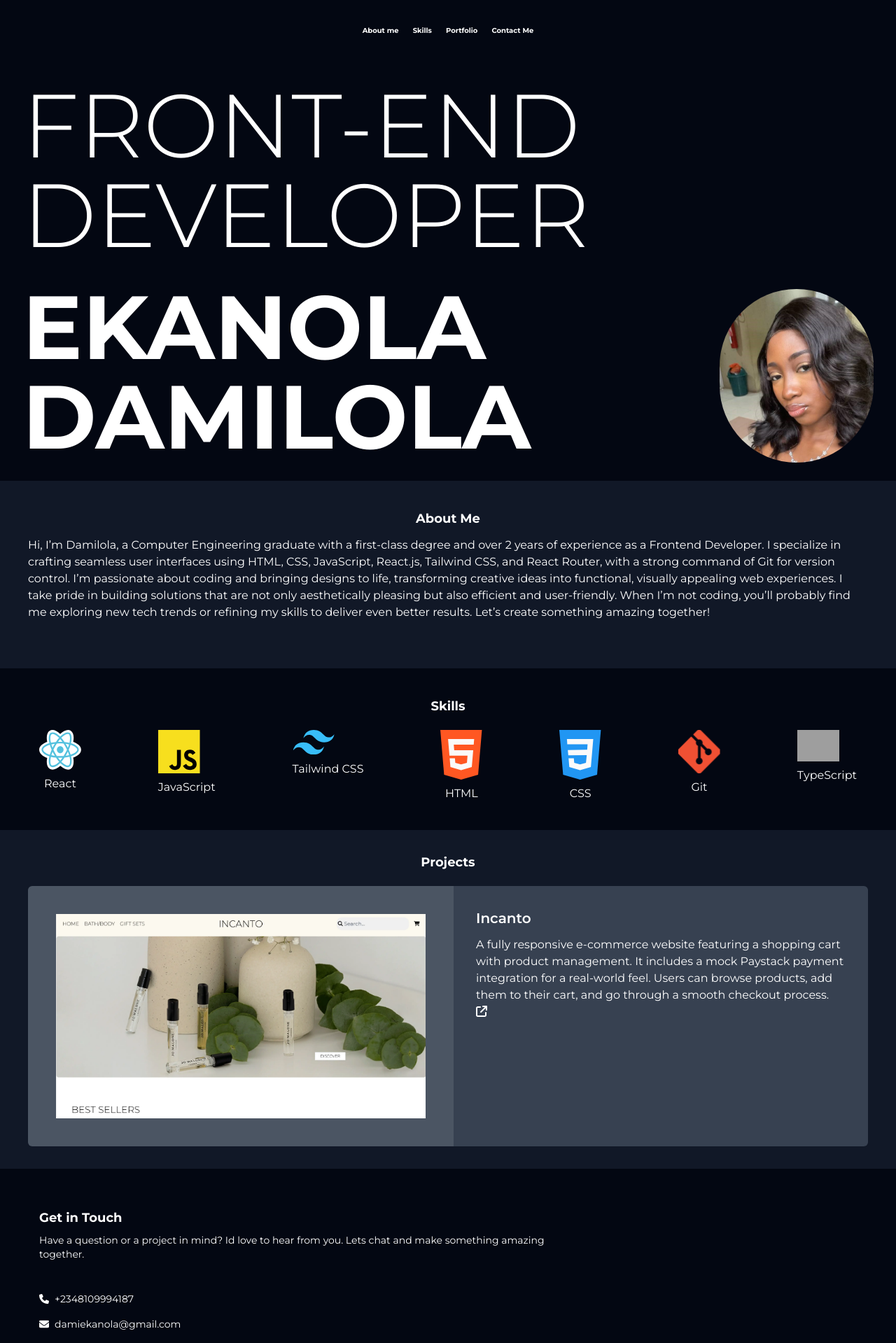
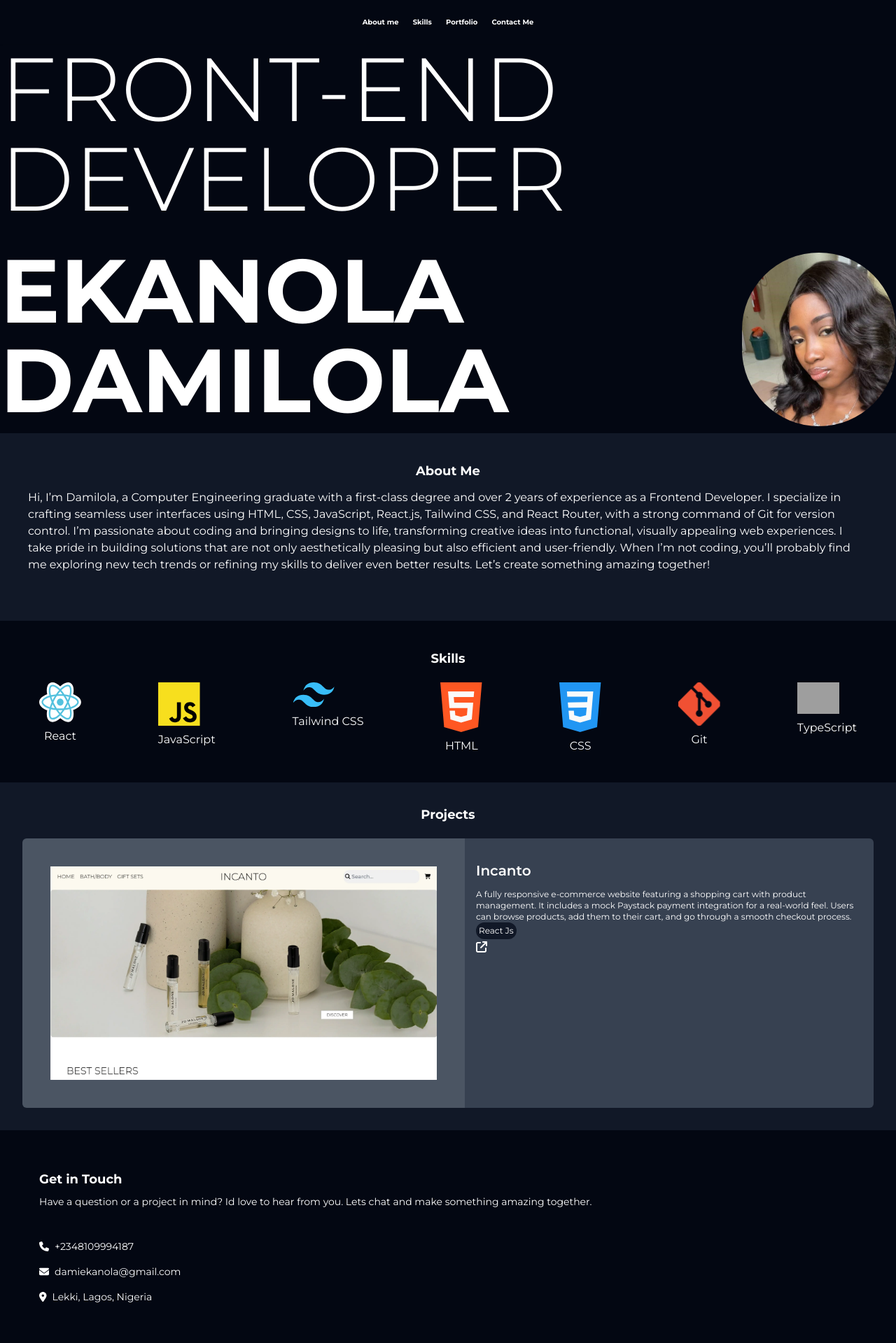
Before and after one commit to damiekanola/portfolio, a React (Vite) app: page / in a window 1280 px wide. Shown: the top 1919 px of the page at 70% size. Built offline with nearby package versions, Linux system fonts and the light colour scheme; grey boxes are pictures that could not be loaded.

Commit message:
add tech stack for project

```diff
--- a/src/App.jsx
+++ b/src/App.jsx
@@ -1,14 +1,18 @@
 import "./App.css";
 import Header from "./components/Header";
+import Navbar from "./components/Navbar";
 import About from "./components/About";
 import Contact from "./components/Contact";
 import Skills from "./components/Skills";
 import Projects from "./components/projects";
+import Hero from "./components/Hero";
 
 function App() {
   return (
     <>
-      <Header />
+      <Navbar />
+      <Hero />
+      {/* <Header /> */}
       <About />
       <Skills />
       <Projects />
--- a/src/components/Contact.jsx
+++ b/src/components/Contact.jsx
@@ -4,7 +4,7 @@ import { faPhone, faEnvelope, faLocationDot } from "@fortawesome/free-solid-svg-
 const Contact = () => {
   return (
     <footer className=" p-14 bg-gddefault text-white " id="contact">
-      <div className=" w-2/3 ">
+      <div className=" w-full">
         <div className=" pb-4">
           <p className=" font-bold text-lg pb-2">Get in Touch</p>
           <p className=" font-normal text-sm">
--- a/src/components/Header.jsx
+++ b/src/components/Header.jsx
@@ -3,7 +3,7 @@ import Hero from "./Hero"
 
 function Header() {
   return (
-    <header className=" px-8 py-4 bg-gddefault" id="header">
+    <header className=" py-4 bg-gddefault" id="header">
         <Navbar />
         <Hero />
     </header>
--- a/src/components/Hero.jsx
+++ b/src/components/Hero.jsx
@@ -13,7 +13,7 @@ const Hero = () => {
   }, []);
 
   return (
-    <section className=" text-white w-full flex-col">
+    <section className=" text-white w-full bg-gddefault flex-col overflow-hidden">
       <div className=" min-[802px]:hidden" id="mobileView">
         <div className=" max-w-[130px] overflow-hidden rounded-full m-auto mb-12 border-white border">
           <img src="/images/damz.jpg" className=" h-full object-cover" />
@@ -25,7 +25,7 @@ const Hero = () => {
           EKANOLA DAMILOLA
         </h1>
         <p
-          className=" font-light break-words text-5xl text-center mb-8  transition-transform duration-[1200ms] transform -translate-x-full"
+          className=" font-light break-words text-5xl text-center pb-8  transition-transform duration-[1200ms] transform -translate-x-full"
           id="title"
         >
           FRONT-END DEVELOPER
--- a/src/components/Navbar.jsx
+++ b/src/components/Navbar.jsx
@@ -8,8 +8,8 @@ const Navbar = () => {
 
 
   return (
-    <nav className=" text-white text-[10px] font-bold flex justify-center gap-5 pt-5 mb-16 top-0 left-0 transition-transform duration-1000 transform -translate-y-full" id='navbar'>
-      <ul className=" flex items-center justify-center gap-5 w-fit ">
+    <nav className=" text-white text-[10px] sticky bg-gddefault z-50 shadow-sm font-bold flex justify-center gap-5 py-6 " >
+      <ul className=" flex items-center justify-center gap-5 w-fit top-0 left-0 transition-transform duration-1000 transform -translate-y-full " id='navbar'>
         <li>
           <a href="#about">About me</a>
         </li>
--- /dev/null
+++ b/src/components/Tech.jsx
@@ -0,0 +1,9 @@
+
+
+const Tech = () => {
+  return (
+    <div className=' p-1 rounded-xl bg-gd50 text-white w-fit text-xs'>React Js</div>
+  )
+}
+
+export default Tech
--- a/src/components/Work.jsx
+++ b/src/components/Work.jsx
@@ -1,25 +1,30 @@
 import { FontAwesomeIcon } from "@fortawesome/react-fontawesome";
 import { faArrowUpRightFromSquare } from "@fortawesome/free-solid-svg-icons";
+import Tech from "./Tech";
 
 const Work = () => {
   return (
-    <div className="flex max-[800px]:flex-col max-[800px]:justify-center h-full overflow-hidden rounded-md ">
-      <div className=" p-10 w-1/2 max-[800px]:w-3/4 bg-[#4b5563] flex-1">
-        <img src="/images/incanto desktop.webp" />
+    <article className="flex max-[800px]:flex-col h-full overflow-hidden rounded-md ">
+      <div className=" p-10 w-full bg-[#4b5563] flex-1 max-[800px]:flex-none max-[800px]:h-1/3">
+        <img src="/images/incanto desktop.webp" className=" object-contain" />
       </div>
-      <div className="  bg-[#374151] p-8 w-1/2 max-[800px]:w-3/4 flex-1">
+      <div className="  bg-[#374151]  w-full py-8 px-4 flex-1">
         <h2 className=" font-semibold text-xl mb-3">Incanto</h2>
-        <p>
+        <p className=" text-xs">
           A fully responsive e-commerce website featuring a shopping cart with
           product management. It includes a mock Paystack payment integration
           for a real-world feel. Users can browse products, add them to their
           cart, and go through a smooth checkout process.
         </p>
+        <div className=" flex flex-wrap">
+          <Tech />
+        </div>
+
         <a href="https://react-incanto-clw8.vercel.app/" target="blank">
           <FontAwesomeIcon icon={faArrowUpRightFromSquare} />
         </a>
       </div>
-    </div>
+    </article>
   );
 };
 
--- a/src/components/projects.jsx
+++ b/src/components/projects.jsx
@@ -1,7 +1,7 @@
 import Work from "./Work"
 const Projects = () => {
   return (
-    <section id="portfolio" className=" bg-gd50 text-white px-10 py-8">
+    <section id="portfolio" className=" bg-gd50 text-white px-8 py-8">
         <h2 className=" text-center font-bold text-lg mb-5">Projects</h2>
         <Work />
     </section>
```
